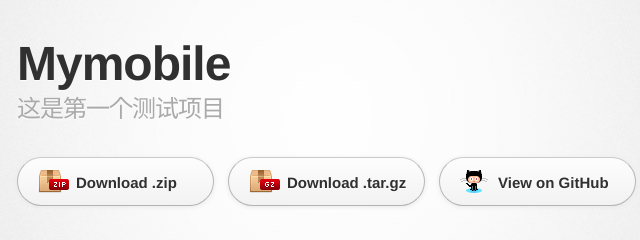
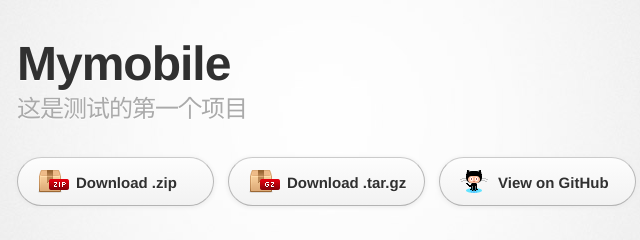
Before and after one commit to liruiying0218/myMobile, a plain HTML site: page index.html in a window 1280 px wide. Shown: the top 240 px of the page, 313-953 px from the left. Drawn offline with Linux system fonts and the light colour scheme; a web font is replaced by a local one.

Commit message:
Update index.html

```diff
--- a/index.html
+++ b/index.html
@@ -19,7 +19,7 @@
 
         <header>
           <h1>Mymobile</h1>
-          <h2>这是第一个测试项目</h2>
+          <h2>这是测试的第一个项目</h2>
         </header>
 
         <section id="downloads" class="clearfix">
```
